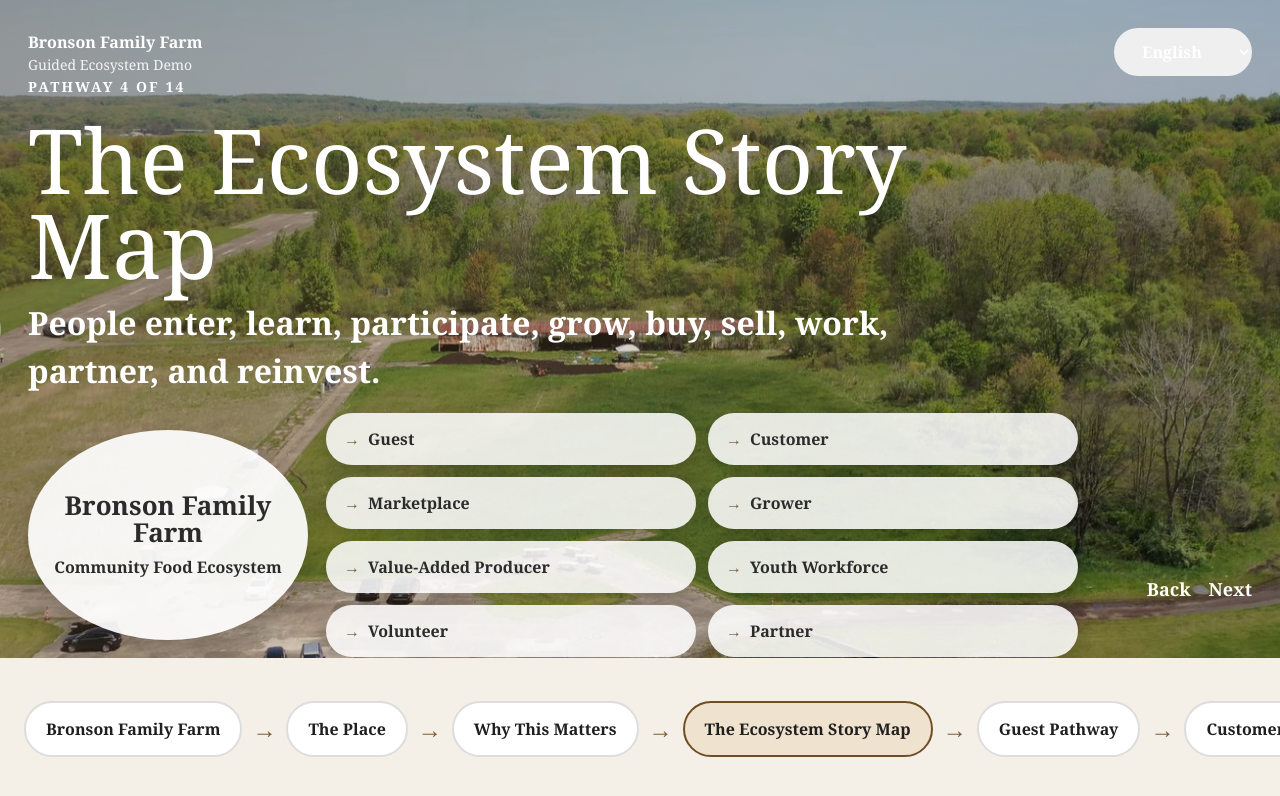
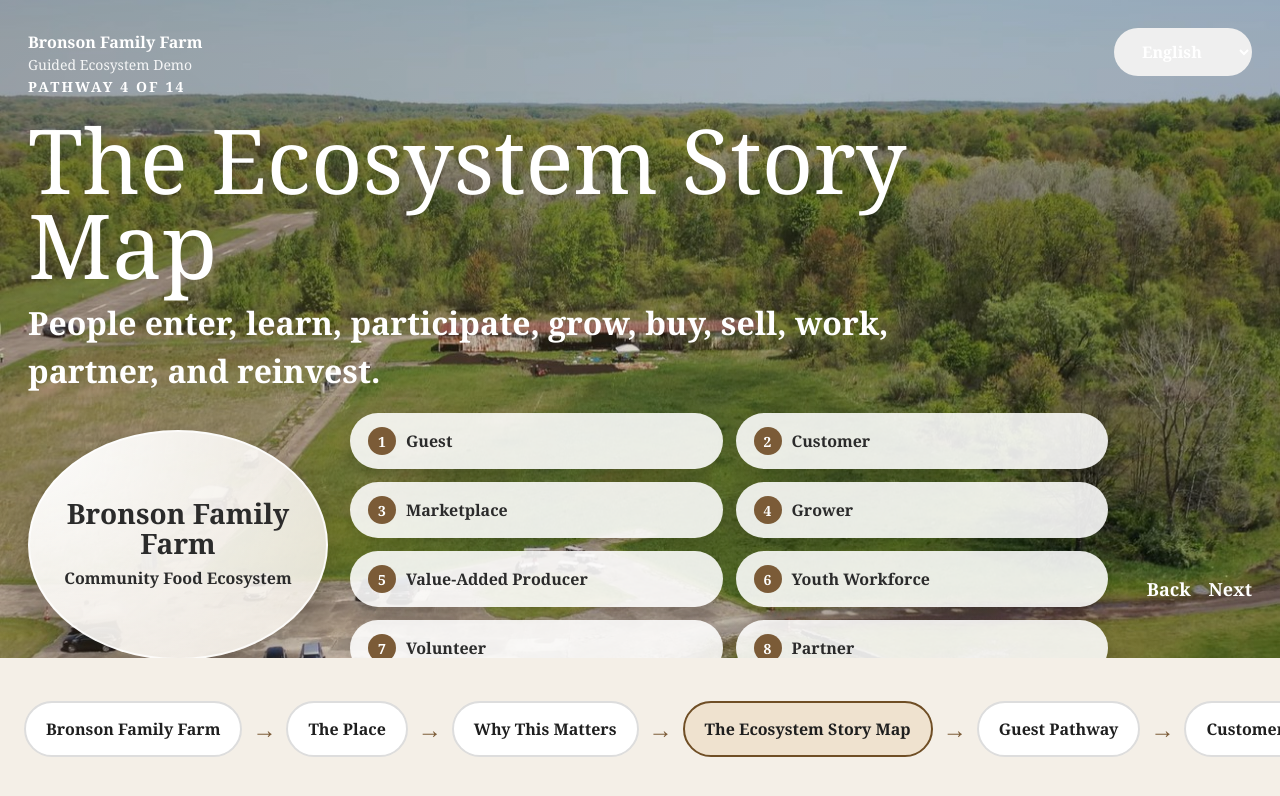
Before and after one commit to cburgessemail-gif/bronson-demo, a React (Vite) app: page / in a window 1280 px wide. Both pictures are taken after a click on the button "The Ecosystem Story Map". Shown: the top 796 px of the page. Built offline with nearby package versions, Linux system fonts and the light colour scheme; the HTML template or start-up script is replaced by a standard one.

Commit message:
Update image references and text in App.tsx

```diff
--- a/src/App.tsx
+++ b/src/App.tsx
@@ -3,6 +3,8 @@ import React, { useEffect, useMemo, useState } from "react";
 const IMAGES = {
   entrance: "/GrowArea.jpg",
   place: "/SAM_0220.JPG",
+  why: "/GrowArea.jpg",
+  ecosystem: "/GrowArea.jpg",
   guest: "/SAM_0221.JPG",
   customer: "/SAM_0222.JPG",
   marketplace: "/SAM_0223.JPG",
@@ -12,6 +14,7 @@ const IMAGES = {
   volunteer: "/SAM_0229.JPG",
   partner: "/SAM_0238.JPG",
   future: "/SAM_0249.JPG",
+  purpose: "/GrowArea.jpg",
 };
 
 const slides = [
@@ -22,7 +25,7 @@ const slides = [
     image: IMAGES.entrance,
     color: "#315c46",
     body:
-      "Step into Bronson Family Farm — a place where land, food, people, education, workforce development, and community opportunity are connected into one living ecosystem.",
+      "Step into Bronson Family Farm — a place where land, food, people, education, workforce development, wellness, and community opportunity are connected into one living ecosystem.",
     button: "Enter the Story",
   },
   {
@@ -32,17 +35,17 @@ const slides = [
     image: IMAGES.place,
     color: "#6b4f3d",
     body:
-      "This farm is growing on historic land connected to aviation, community memory, and new possibility. What was once overlooked is becoming infrastructure for food access, learning, wellness, workforce development, and agritourism.",
+      "This farm is growing on historic land connected to aviation, memory, family, and new possibility. What was once overlooked is becoming infrastructure for food access, learning, wellness, workforce development, and agritourism.",
     button: "Why This Matters",
   },
   {
     id: "why",
     title: "Why This Matters",
     subtitle: "Food insecurity is not solved by food alone.",
-    image: IMAGES.entrance,
+    image: IMAGES.why,
     color: "#7a4f2a",
     body:
-      "Families need healthy food access. Growers need tools, support, markets, and distribution. Youth need meaningful places to learn responsibility and work. Partners need a system where their resources can make a visible difference.",
+      "Families need healthy food access. Growers need tools, support, markets, and distribution. Youth need meaningful places to learn responsibility and work. Partners need a system where resources can make a visible difference.",
     button: "See the Ecosystem",
   },
   {
@@ -50,7 +53,7 @@ const slides = [
     title: "The Ecosystem Story Map",
     subtitle:
       "People enter, learn, participate, grow, buy, sell, work, partner, and reinvest.",
-    image: IMAGES.entrance,
+    image: IMAGES.ecosystem,
     color: "#6f4e25",
     body:
       "Bronson Family Farm sits at the center. Around it are connected pathways for guests, customers, marketplace access, growers, value-added producers, youth workforce, volunteers, and partners. Each pathway strengthens the others.",
@@ -151,7 +154,7 @@ const slides = [
     id: "purpose",
     title: "The Purpose",
     subtitle: "Grow food. Grow people. Grow community.",
-    image: IMAGES.entrance,
+    image: IMAGES.purpose,
     color: "#315c46",
     body:
       "The purpose of Bronson Family Farm is to help communities grow stronger through food access, education, workforce development, wellness, entrepreneurship, local circulation of resources, and shared participation in a living ecosystem.",
@@ -179,16 +182,16 @@ function EcosystemDiagram() {
       </div>
 
       <div style={styles.diagramGrid}>
-        {pathways.map((p) => (
+        {pathways.map((p, i) => (
           <div key={p} style={styles.diagramNode}>
-            <span style={styles.connector}>→</span>
+            <span style={styles.step}>{i + 1}</span>
             {p}
           </div>
         ))}
       </div>
 
       <div style={styles.flowLine}>
-        People enter → learn → participate → grow → buy → sell → work → partner → reinvest
+        Guest → Customer → Marketplace → Grower → Value-Added → Youth → Volunteer → Partner → Reinvestment
       </div>
     </div>
   );
@@ -210,7 +213,7 @@ export default function App() {
 
     const timer = setTimeout(() => {
       setIndex((prev) => Math.min(prev + 1, slides.length - 1));
-    }, 10500);
+    }, 11000);
 
     return () => clearTimeout(timer);
   }, [guided, index]);
@@ -238,7 +241,7 @@ export default function App() {
         <div
           style={{
             ...styles.overlay,
-            background: `linear-gradient(135deg, ${slide.color}66 0%, ${slide.color}40 45%, rgba(0,0,0,.18) 100%)`,
+            background: `linear-gradient(135deg, ${slide.color}55 0%, ${slide.color}38 45%, rgba(0,0,0,.16) 100%)`,
           }}
         >
           <header style={styles.topbar}>
@@ -397,7 +400,7 @@ const styles: Record<string, React.CSSProperties> = {
   body: {
     fontSize: "clamp(1rem, 1.8vw, 1.35rem)",
     lineHeight: 1.45,
-    background: "rgba(0,0,0,.25)",
+    background: "rgba(0,0,0,.22)",
     padding: "18px 22px",
     borderRadius: "18px",
     maxWidth: "820px",
@@ -476,27 +479,29 @@ const styles: Record<string, React.CSSProperties> = {
   },
   diagramWrap: {
     display: "grid",
-    gridTemplateColumns: "280px 1fr",
-    gap: "18px",
+    gridTemplateColumns: "300px 1fr",
+    gap: "22px",
     alignItems: "center",
-    maxWidth: "1050px",
+    maxWidth: "1100px",
     margin: "16px 0",
   },
   centerCircle: {
-    minHeight: "210px",
+    minHeight: "230px",
     borderRadius: "50%",
-    background: "rgba(255,255,255,.92)",
+    background:
+      "radial-gradient(circle at top left, rgba(255,255,255,.98), rgba(244,239,231,.88))",
     color: "#2b2b2b",
     display: "flex",
     flexDirection: "column",
     justifyContent: "center",
     alignItems: "center",
     textAlign: "center",
-    padding: "24px",
-    boxShadow: "0 18px 40px rgba(0,0,0,.26)",
+    padding: "26px",
+    boxShadow: "0 22px 48px rgba(0,0,0,.28)",
+    border: "2px solid rgba(255,255,255,.8)",
   },
   centerTitle: {
-    fontSize: "26px",
+    fontSize: "28px",
     fontWeight: 900,
     lineHeight: 1.05,
   },
@@ -507,21 +512,31 @@ const styles: Record<string, React.CSSProperties> = {
   },
   diagramGrid: {
     display: "grid",
-    gridTemplateColumns: "repeat(2, minmax(190px, 1fr))",
-    gap: "12px",
+    gridTemplateColumns: "repeat(2, minmax(210px, 1fr))",
+    gap: "13px",
   },
   diagramNode: {
-    background: "rgba(255,255,255,.86)",
+    background: "rgba(255,255,255,.88)",
     color: "#2b2b2b",
     padding: "14px 18px",
     borderRadius: "999px",
     fontWeight: 900,
     boxShadow: "0 8px 20px rgba(0,0,0,.18)",
+    display: "flex",
+    alignItems: "center",
+    gap: "10px",
   },
-  connector: {
-    color: "#7b5b37",
+  step: {
+    width: "28px",
+    height: "28px",
+    borderRadius: "50%",
+    background: "#7b5b37",
+    color: "#fff",
+    display: "inline-flex",
+    alignItems: "center",
+    justifyContent: "center",
+    fontSize: "14px",
     fontWeight: 900,
-    marginRight: "8px",
   },
   flowLine: {
     gridColumn: "1 / -1",
```
